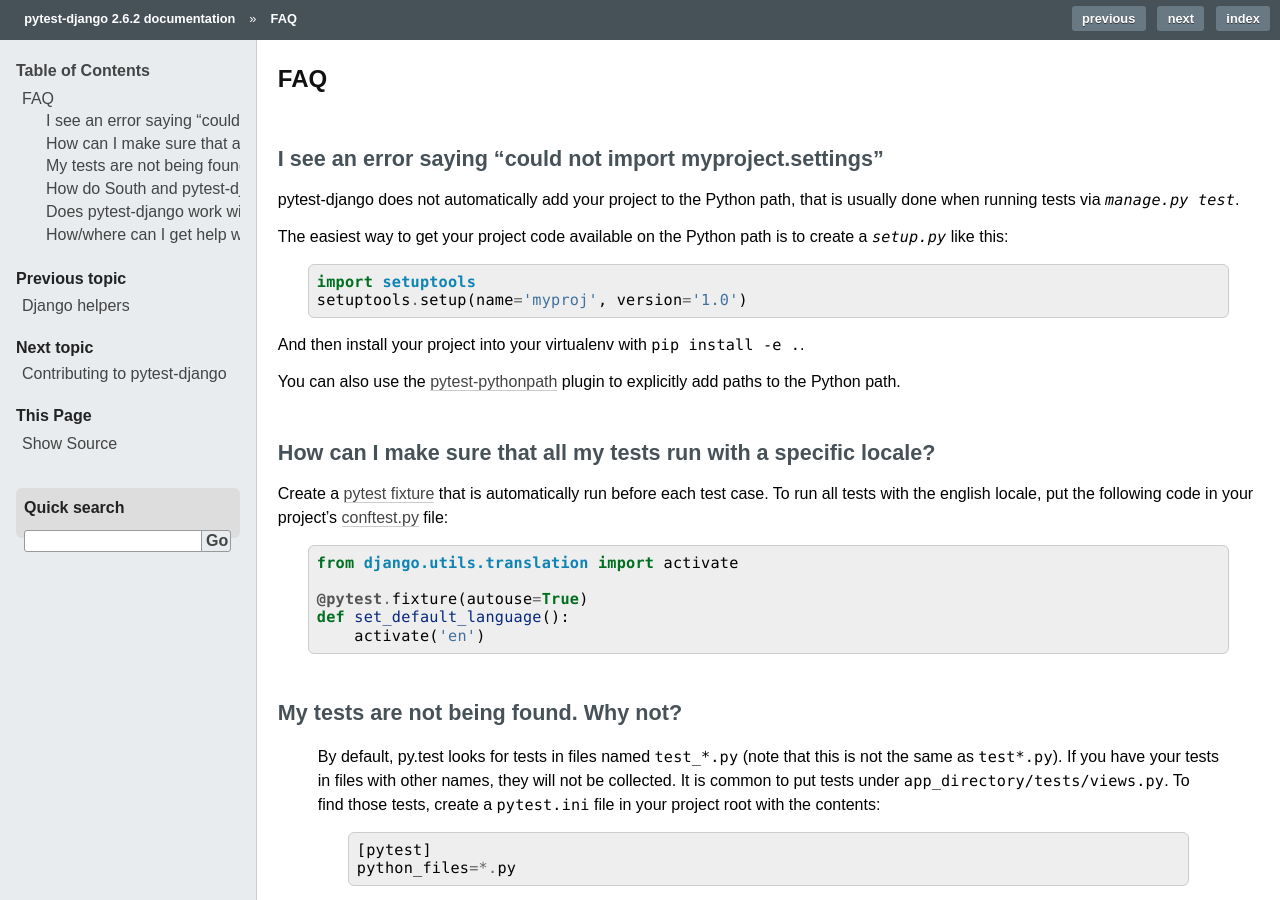
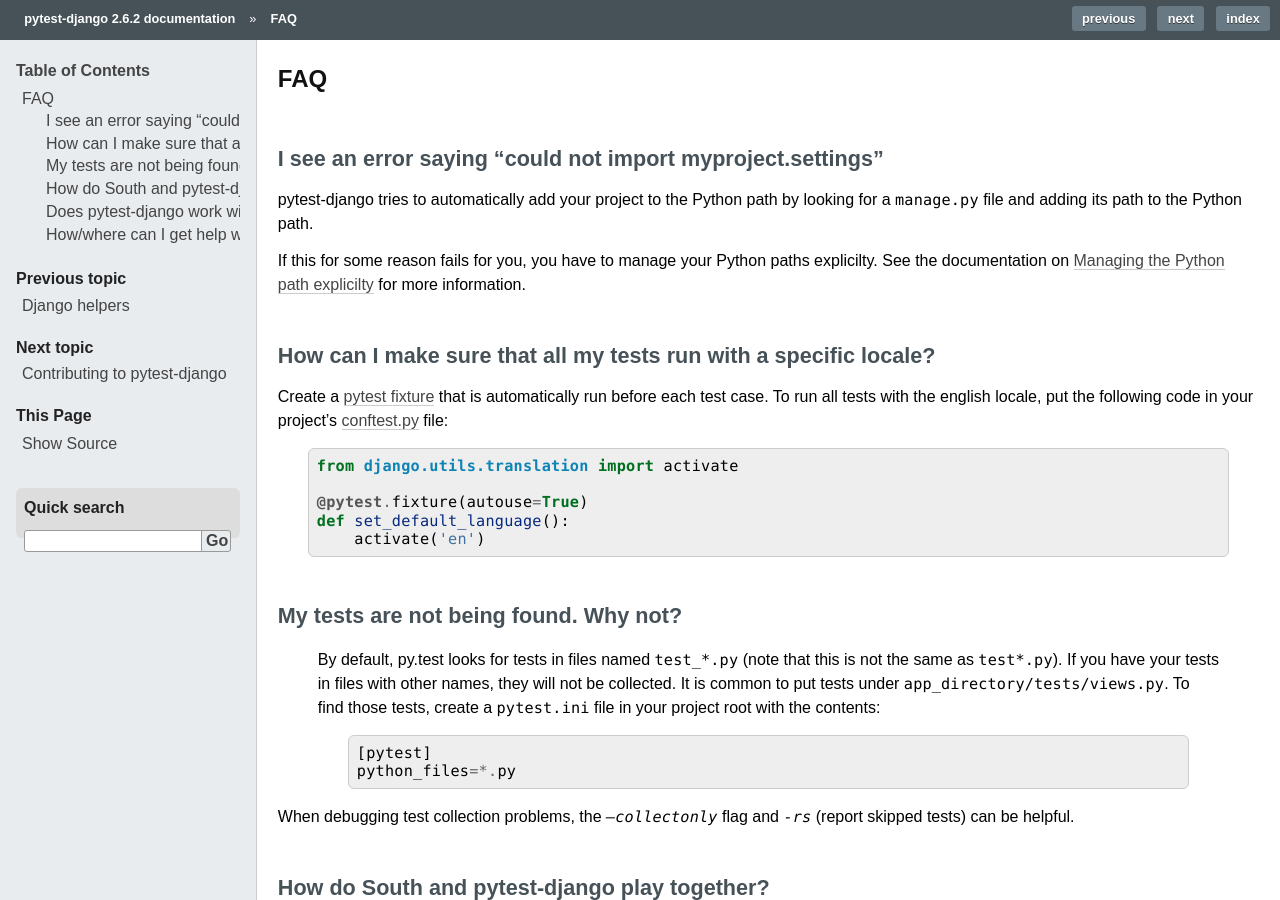
Before and after one commit to pytest-dev/pytest-django, a Sphinx documentation site: the page built from docs/faq.rst, in a window 1280 px wide and 900 px high. Built offline with Sphinx 7.4.7, drawn with Linux system fonts in a browser that asks for light colours.

Commit message:
Documentation for automatic project scan+Python path issues

```diff
--- a/docs/faq.rst
+++ b/docs/faq.rst
@@ -6,20 +6,12 @@
 I see an error saying "could not import myproject.settings"
 -----------------------------------------------------------
 
-pytest-django does not automatically add your project to the Python path, that is
-usually done when running tests via `manage.py test`.
+pytest-django tries to automatically add your project to the Python path by
+looking for a ``manage.py`` file and adding its path to the Python path.
 
-The easiest way to get your project code available on the Python path is to
-create a `setup.py` like this::
-
-    import setuptools
-    setuptools.setup(name='myproj', version='1.0')
-
-And then install your project into your virtualenv with ``pip install -e .``.
-
-You can also use the `pytest-pythonpath
-<https://pypi.python.org/pypi/pytest-pythonpath>`_ plugin to explicitly add paths to
-the Python path.
+If this for some reason fails for you, you have to manage your Python paths
+explicilty. See the documentation on :ref:`managing_the_python_path_explicilty`
+for more information.
 
 How can I make sure that all my tests run with a specific locale?
 -----------------------------------------------------------------
--- a/docs/index.rst
+++ b/docs/index.rst
@@ -8,6 +8,7 @@
 
    tutorial
    configuring_django
+   managing_python_path
    usage
    database
    helpers
```
Also changed, not shown: docs/managing_python_path.rst (added, +74 -0 lines).
